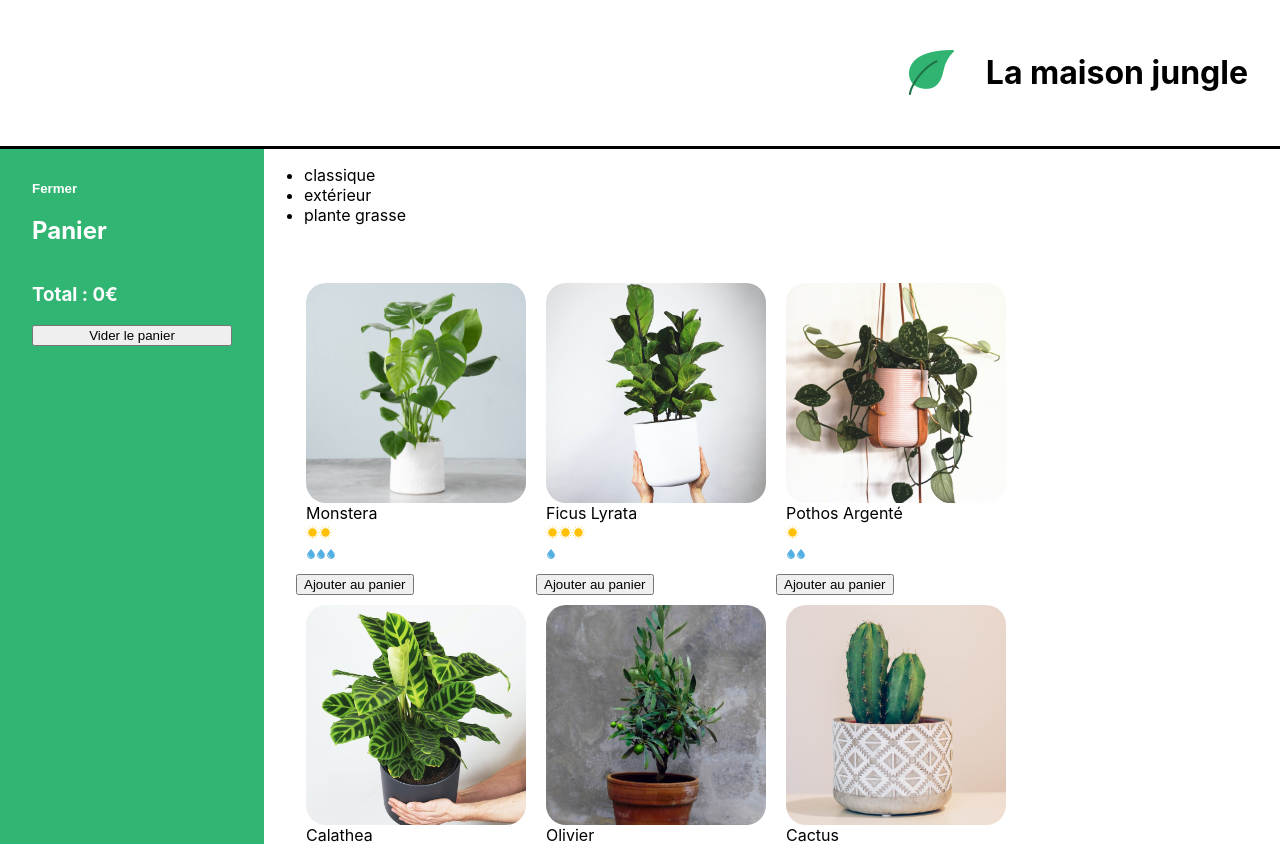
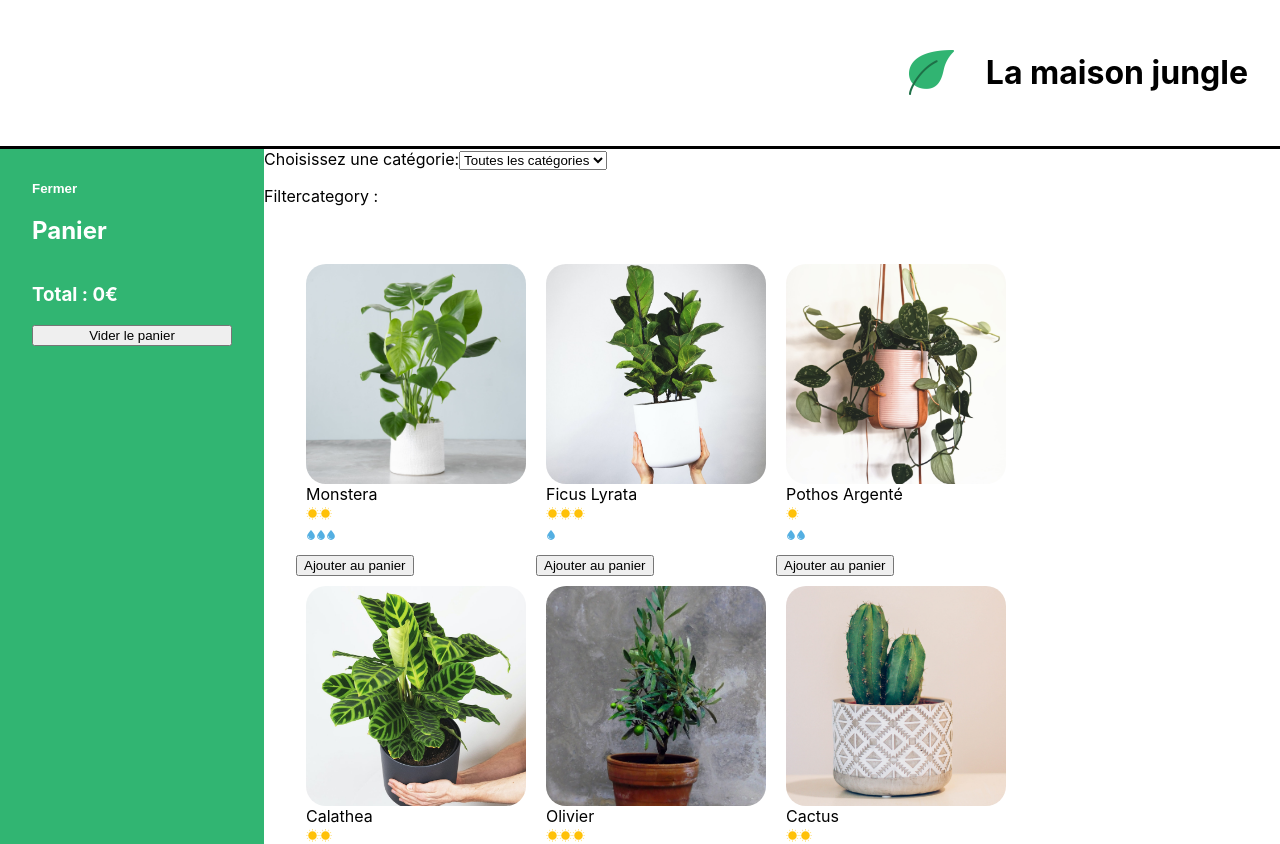
Before and after one commit to daouasof/la-maison-jungle, a React (Create React App) app: page / in a window 1280 px wide. Shown: the top 844 px of the page. Built offline with nearby package versions, Linux system fonts and the light colour scheme.

Commit message:
added category filter

```diff
--- a/src/components/App.js
+++ b/src/components/App.js
@@ -1,14 +1,19 @@
 import Banner from './Banner';
 import Cart from './Cart';
+import Categories from './Categories';
+import Footer from './Footer';
 import ShoppingList from './ShoppingList';
+
 import logo from '../assets/logo.png';
-import Footer from './Footer';
+
 import '../styles/Layout.css'
+
 import { useState } from 'react'
 
 
 function App() {
-	const [cart, updateCart] = useState([])
+	const [cart, updateCart] = useState([]);
+  const [filterCategory, updateFilterCategory] = useState("");
 
   return <div>
       <Banner>
@@ -17,7 +22,10 @@ function App() {
 			</Banner>
 			<div className='lmj-layout-inner'>
 				<Cart cart={cart} updateCart={updateCart}/>
-				<ShoppingList cart={cart} updateCart={updateCart}/>
+				<div>
+          <Categories filterCategory={filterCategory} updateFilterCategory={updateFilterCategory} />
+          <ShoppingList cart={cart} updateCart={updateCart} filterCategory={filterCategory}/>
+        </div>
 			</div>
 			<Footer />
     </div>
--- a/src/components/Cart.js
+++ b/src/components/Cart.js
@@ -1,9 +1,8 @@
-import '../styles/Cart.css'
-import { useState } from 'react'
+import '../styles/Cart.css';
+import { useState } from 'react';
 
 function Cart({cart, updateCart}) {
-  console.log('cart = ', cart);
-	const [isOpen, setIsOpen] = useState(true)
+  const [isOpen, setIsOpen] = useState(true)
   const total = cart.reduce(
     (acc, plantType) => acc = acc + plantType.price * plantType.quantity,
     0)
@@ -23,7 +22,7 @@ function Cart({cart, updateCart}) {
         </div>
       ))}
       <h3>Total : {total}€</h3>
-      <button onClick={()=>updateCart(0)}>Vider le panier</button>
+      <button onClick={()=>updateCart([])}>Vider le panier</button>
 		</div>
 	) : (
 		<div className='lmj-cart-closed'>
@@ -37,4 +36,5 @@ function Cart({cart, updateCart}) {
 	)
 }
 
+
 export default Cart;
--- /dev/null
+++ b/src/components/Categories.js
@@ -0,0 +1,20 @@
+import { plantList } from "../datas/plantList"
+
+function Categories({filterCategory, updateFilterCategory}){
+  const categories = plantList.reduce(
+    (acc, plant)=>
+      !acc.includes(plant.category) ? [...acc, plant.category] : acc,
+    new Array()
+  );
+
+  return <div className="lmj-categories">
+    <label> Choisissez une catégorie:
+      <select name='category' onChange={(e)=>updateFilterCategory(e.target.value)}>
+        <option value="">Toutes les catégories</option>
+        {categories.map((categorie, index)=> <option key={`${categorie}-${index}`} value={categorie}>{categorie}</option>) }
+      </select>
+    </label>
+  </div>
+}
+
+export default Categories
--- a/src/components/ShoppingList.js
+++ b/src/components/ShoppingList.js
@@ -1,13 +1,10 @@
 import { plantList } from "../datas/plantList"
 import '../styles/ShoppingList.css'
 import PlantItem from "./PlantItem"
+import Categories from "./Categories";
 
-function ShoppingList({cart, updateCart}) {
-  const categories = plantList.reduce(
-    (acc, plant) =>
-      acc.includes(plant.category) ? acc : acc.concat(plant.category),
-      new Array()
-    )
+function ShoppingList({cart, updateCart, filterCategory}) {
+
 
   function addToCart(name, price) {
     const currentPlantAdded = cart.find((plant) => plant.name === name);
@@ -18,19 +15,17 @@ function ShoppingList({cart, updateCart}) {
         { name, price, quantity: currentPlantAdded.quantity + 1 }
       ])
     } else {
-      updateCart([...cart, {name, price, quantity: 1}])
+      updateCart([...cart, {name: name, price: price, quantity: 1}])
     }
   }
 
+  const plantListDisplayed = filterCategory === "" ? plantList : plantList.filter((plant)=> plant.category == filterCategory);
+
 	return (
 		<div>
-      <ul>
-        {categories.map((cat) => (
-          <li key={cat}>{cat}</li>
-        ))}
-      </ul>
+      <p>Filtercategory : {filterCategory}</p>
       <ul className='lmj-plant-list'>
-        {plantList.map((plant) => (
+        {plantListDisplayed.map((plant) => (
           <div key={plant.id}>
             <PlantItem
               key={ plant.id }
```
